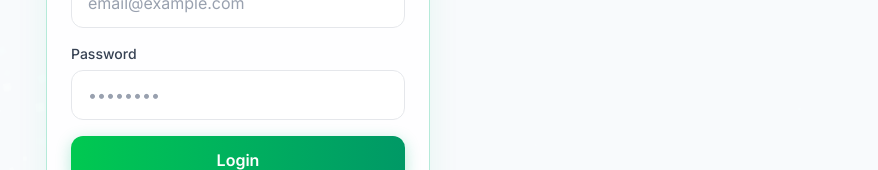
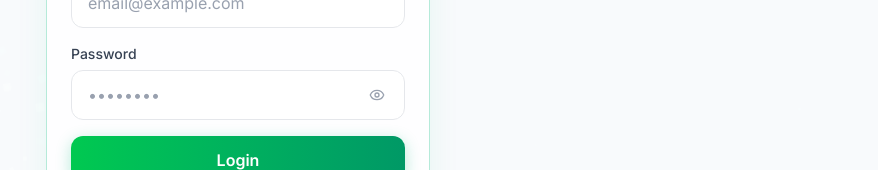
Before and after one commit to majnkrafterymajnkraftery8-cyber/Calofit, a Next.js app in the folder apps/frontend/: page /en/login in a window 1280 px wide. Shown: the part 339-509 px from the top of the page, without its empty margins (402-1280 px from the left). Built offline with nearby package versions, Linux system fonts and the light colour scheme; no server answers.

Commit message:
feat: add password visibility toggle on login and register pages

```diff
--- a/apps/frontend/src/app/[locale]/login/page.tsx
+++ b/apps/frontend/src/app/[locale]/login/page.tsx
@@ -7,7 +7,7 @@ import { Link, useRouter, usePathname } from '@/i18n/routing';
 import { toast } from 'sonner';
 import { useSearchParams, useParams } from 'next/navigation';
 import { api } from '@/lib/api';
-import { Mail, RefreshCw, AlertTriangle, Loader2, Sun, Moon, ChevronDown, Check } from 'lucide-react';
+import { Mail, RefreshCw, AlertTriangle, Loader2, Sun, Moon, ChevronDown, Check, Eye, EyeOff } from 'lucide-react';
 import { useTheme } from '@/providers/theme-provider';
 
 const LANG_MAP = {
@@ -48,6 +48,7 @@ export default function LoginPage() {
   const [email, setEmail] = useState('');
   const [password, setPassword] = useState('');
   const [isLoading, setIsLoading] = useState(false);
+  const [showPassword, setShowPassword] = useState(false);
 
   // Verification states
   const [showVerifyPrompt, setShowVerifyPrompt] = useState(false);
@@ -264,15 +265,25 @@ export default function LoginPage() {
               <label htmlFor="login-password" className="block text-sm font-medium text-gray-700 dark:text-slate-300 mb-1.5">
                 {t('password')}
               </label>
+              <div className="relative">
                 <input
                   id="login-password"
-                type="password"
+                  type={showPassword ? 'text' : 'password'}
                   required
                   value={password}
                   onChange={(e) => setPassword(e.target.value)}
-                className="w-full px-4 py-3 rounded-xl border border-gray-200 dark:border-slate-800 bg-white/80 dark:bg-slate-900 text-gray-900 dark:text-white placeholder:text-gray-400 focus:outline-none focus:ring-2 focus:ring-green-500/40 focus:border-green-500 transition-all"
+                  className="w-full pl-4 pr-11 py-3 rounded-xl border border-gray-200 dark:border-slate-800 bg-white/80 dark:bg-slate-900 text-gray-900 dark:text-white placeholder:text-gray-400 focus:outline-none focus:ring-2 focus:ring-green-500/40 focus:border-green-500 transition-all"
                   placeholder="••••••••"
                 />
+                <button
+                  type="button"
+                  onClick={() => setShowPassword(!showPassword)}
+                  className="absolute right-3.5 top-1/2 -translate-y-1/2 p-1.5 rounded-lg text-gray-400 hover:text-gray-950 dark:hover:text-white hover:bg-gray-100 dark:hover:bg-slate-800 transition-all active:scale-95 cursor-pointer flex items-center justify-center"
+                  title={showPassword ? 'Скрыть пароль' : 'Показать пароль'}
+                >
+                  {showPassword ? <EyeOff size={16} /> : <Eye size={16} />}
+                </button>
+              </div>
             </div>
 
             <button
--- a/apps/frontend/src/app/[locale]/register/page.tsx
+++ b/apps/frontend/src/app/[locale]/register/page.tsx
@@ -7,7 +7,7 @@ import { Link, useRouter, usePathname } from '@/i18n/routing';
 import { toast } from 'sonner';
 import { useParams } from 'next/navigation';
 import { api } from '@/lib/api';
-import { CheckCircle2, Mail, RefreshCw, Sun, Moon, ChevronDown, Check } from 'lucide-react';
+import { CheckCircle2, Mail, RefreshCw, Sun, Moon, ChevronDown, Check, Eye, EyeOff } from 'lucide-react';
 import { useTheme } from '@/providers/theme-provider';
 
 const LANG_MAP = {
@@ -48,6 +48,7 @@ export default function RegisterPage() {
   const [email, setEmail] = useState('');
   const [password, setPassword] = useState('');
   const [isLoading, setIsLoading] = useState(false);
+  const [showPassword, setShowPassword] = useState(false);
 
   const [isPendingVerification, setIsPendingVerification] = useState(false);
   const [isResending, setIsResending] = useState(false);
@@ -226,16 +227,26 @@ export default function RegisterPage() {
               <label htmlFor="register-password" className="block text-sm font-medium text-gray-700 dark:text-slate-300 mb-1.5">
                 {t('password')}
               </label>
+              <div className="relative">
                 <input
                   id="register-password"
-                type="password"
+                  type={showPassword ? 'text' : 'password'}
                   required
                   minLength={8}
                   value={password}
                   onChange={(e) => setPassword(e.target.value)}
-                className="w-full px-4 py-3 rounded-xl border border-gray-200 dark:border-slate-800 bg-white/80 dark:bg-slate-900 text-gray-900 dark:text-white placeholder:text-gray-400 focus:outline-none focus:ring-2 focus:ring-green-500/40 focus:border-green-500 transition-all"
+                  className="w-full pl-4 pr-11 py-3 rounded-xl border border-gray-200 dark:border-slate-800 bg-white/80 dark:bg-slate-900 text-gray-900 dark:text-white placeholder:text-gray-400 focus:outline-none focus:ring-2 focus:ring-green-500/40 focus:border-green-500 transition-all"
                   placeholder="••••••••"
                 />
+                <button
+                  type="button"
+                  onClick={() => setShowPassword(!showPassword)}
+                  className="absolute right-3.5 top-1/2 -translate-y-1/2 p-1.5 rounded-lg text-gray-400 hover:text-gray-955 dark:hover:text-white hover:bg-gray-100 dark:hover:bg-slate-800 transition-all active:scale-95 cursor-pointer flex items-center justify-center"
+                  title={showPassword ? 'Скрыть пароль' : 'Показать пароль'}
+                >
+                  {showPassword ? <EyeOff size={16} /> : <Eye size={16} />}
+                </button>
+              </div>
               <p className="text-xs text-gray-400 dark:text-slate-500 mt-1.5">Kamida 8 belgi, katta harf va raqam</p>
             </div>
 
```
Lines whose indentation alone changed are shown as unchanged.
